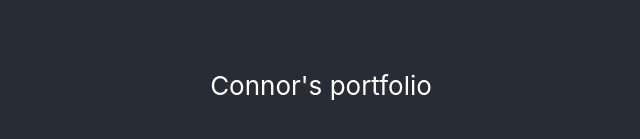
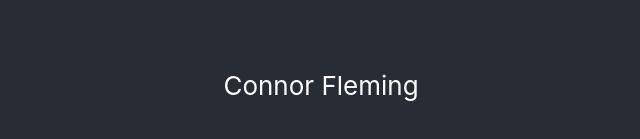
Before and after one commit to Jarnbjorn92/cf-portfolio, a React (Create React App) app: page / in a window 1280 px wide. Shown: the part 315-454 px from the top of the page, without its empty margins (319-959 px from the left). Built offline with nearby package versions, Linux system fonts and the light colour scheme.

Commit message:
statement added

```diff
--- a/src/App.js
+++ b/src/App.js
@@ -1,4 +1,5 @@
 import './App.css';
+import HomePage from './components/HomePage';
 
 function App() {
 
@@ -6,19 +7,19 @@ function App() {
     name: "Connor Fleming",
     location: "Glasgow, Scotland",
     email: "connor.fleming1992@gmail.com",
-    availability: "Open to work"
+    availability: "Open to work",
+    statement: "Junior software developer driven by the rush and exhilaration that comes with building fullstack applications, bug fixes, and solving technical issues.",
   };
 
   const socialMedia = {
     linkedIn: "https://www.linkedin.com/in/connor-j-fleming/",
     gitHub: "https://github.com/Jarnbjorn92",
-
-  }
+  };
 
   return (
     <div className="App">
       <header className="App-header">
-        Connor's portfolio
+        <HomePage/>
       </header>
     </div>
   );
--- /dev/null
+++ b/src/components/HomePage.js
@@ -0,0 +1,14 @@
+import React from 'react';
+
+const HomePage = () => {
+
+
+    return (
+        <div>
+            Connor Fleming
+        </div>
+    )
+
+};
+
+export default HomePage
```
